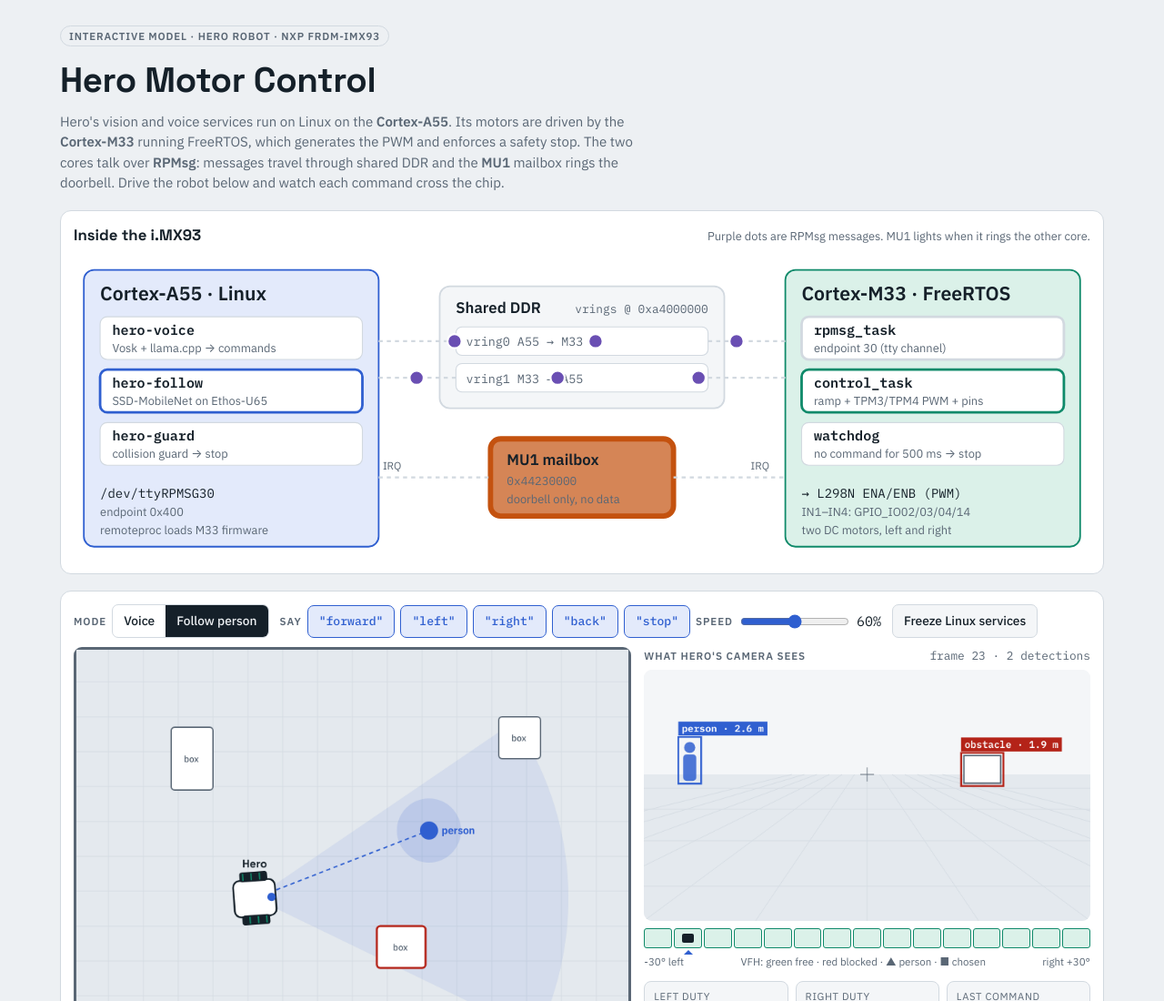
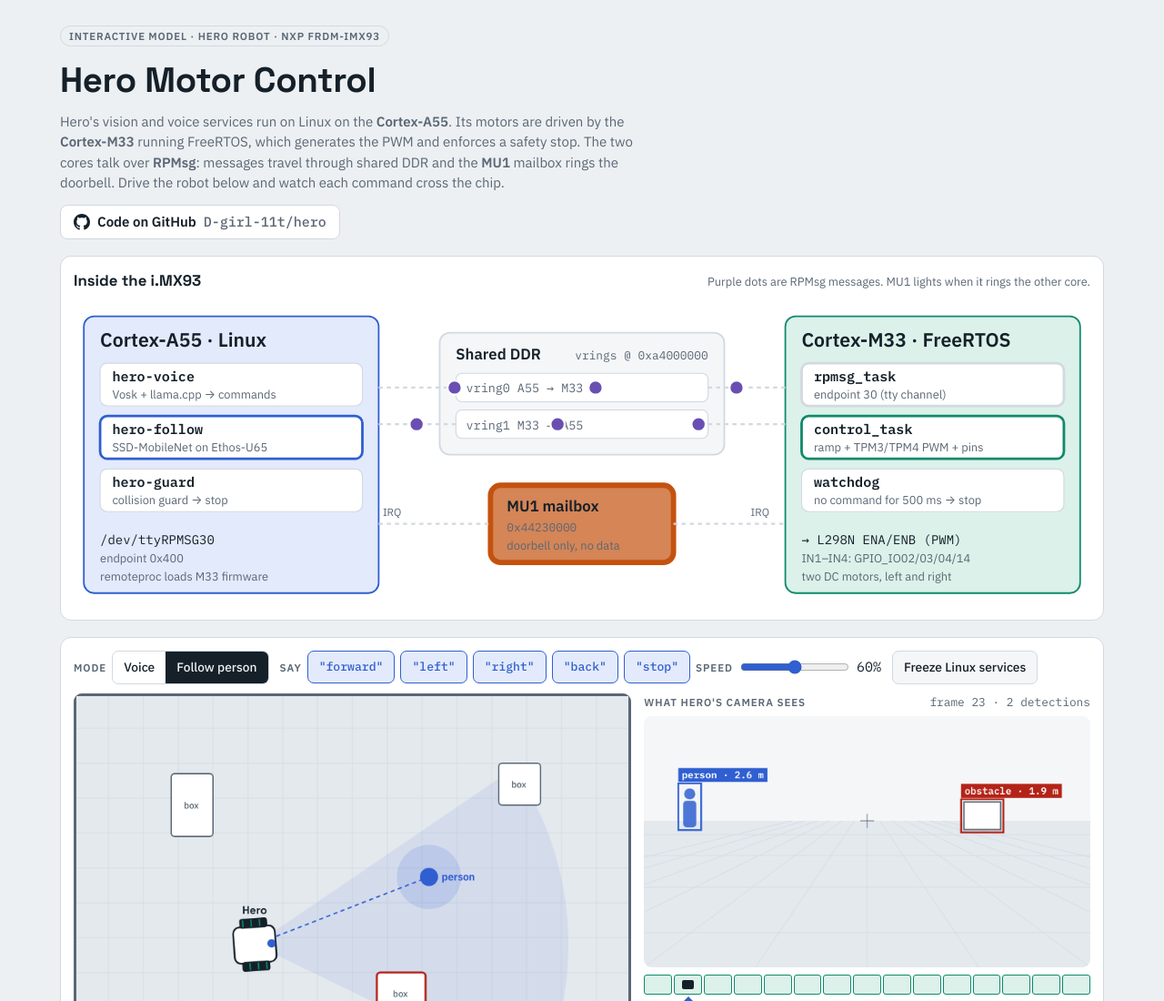
Before and after one commit to D-girl-11t/hero, a plain HTML site: page docs/index.html in a window 1280 px wide. Shown: the top 1100 px of the page at 91% size. Drawn offline with Linux system fonts and the light colour scheme.

Commit message:
Demo: link to the GitHub repo
Co-Authored-By: Claude Opus 5.5 <noreply@anthropic.com>

```diff
--- a/docs/index.html
+++ b/docs/index.html
@@ -114,15 +114,17 @@ canvas{display:block;width:100%;height:auto;border-radius:9px}
 footer{font-size:.8rem;color:var(--muted);max-width:90ch}
 @media (max-width:900px){.stage,.bottom{grid-template-columns:1fr}}
 @media (max-width:480px){.readouts{grid-template-columns:repeat(3,minmax(0,1fr))}.ro b{font-size:1.1rem}.pins{grid-template-columns:repeat(2,minmax(0,1fr))}}
+.repo{display:inline-flex;align-items:center;gap:8px;margin-top:12px;padding:7px 14px;border:1px solid var(--line);border-radius:8px;background:var(--surface);color:var(--ink);font-weight:600;text-decoration:none}.repo:hover{border-color:var(--ink)}.repo svg{width:18px;height:18px;fill:currentColor}.repo span{font-family:var(--f-mono);font-weight:500;color:var(--muted)}
 </style>
+
 </head>
 <body>
-
 <div class="wrap">
   <header>
     <span class="tag">Interactive model · Hero robot · NXP FRDM-IMX93</span>
     <h1>Hero Motor Control</h1>
     <p class="lede">Hero's vision and voice services run on Linux on the <b>Cortex-A55</b>. Its motors are driven by the <b>Cortex-M33</b> running FreeRTOS, which generates the PWM and enforces a safety stop. The two cores talk over <b>RPMsg</b>: messages travel through shared DDR and the <b>MU1</b> mailbox rings the doorbell. Drive the robot below and watch each command cross the chip.</p>
+    <a class="repo" href="https://github.com/D-girl-11t/hero" target="_blank" rel="noopener"><svg viewBox="0 0 16 16" aria-hidden="true"><path d="M8 0C3.58 0 0 3.58 0 8c0 3.54 2.29 6.53 5.47 7.59.4.07.55-.17.55-.38 0-.19-.01-.82-.01-1.49-2.01.37-2.53-.49-2.69-.94-.09-.23-.48-.94-.82-1.13-.28-.15-.68-.52-.01-.53.63-.01 1.08.58 1.23.82.72 1.21 1.87.87 2.33.66.07-.52.28-.87.51-1.07-1.78-.2-3.64-.89-3.64-3.95 0-.87.31-1.59.82-2.15-.08-.2-.36-1.02.08-2.12 0 0 .67-.21 2.2.82.64-.18 1.32-.27 2-.27.68 0 1.36.09 2 .27 1.53-1.04 2.2-.82 2.2-.82.44 1.1.16 1.92.08 2.12.51.56.82 1.27.82 2.15 0 3.07-1.87 3.75-3.65 3.95.29.25.54.73.54 1.48 0 1.07-.01 1.93-.01 2.2 0 .21.15.46.55.38A8.013 8.013 0 0016 8c0-4.42-3.58-8-8-8z"/></svg>Code on GitHub <span>D-girl-11t/hero</span></a>
   </header>
 
   <section class="panel" aria-label="System floor plan">
@@ -696,5 +698,6 @@ requestAnimationFrame(frame);
 })();
 </script>
 
+
 </body>
 </html>
```
